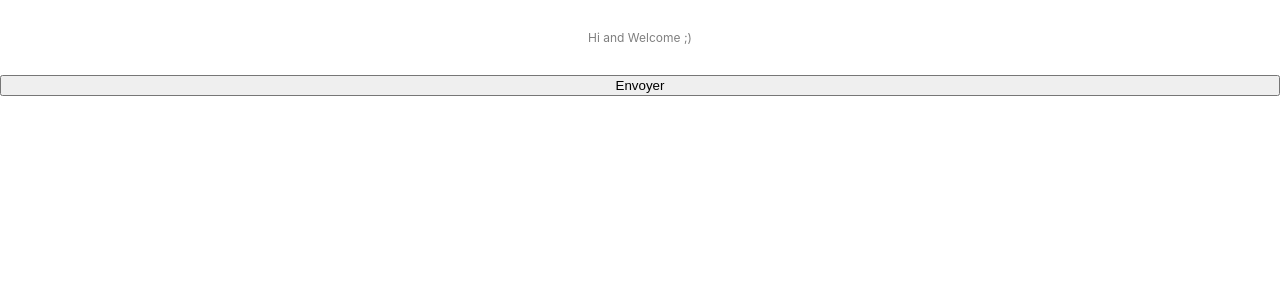
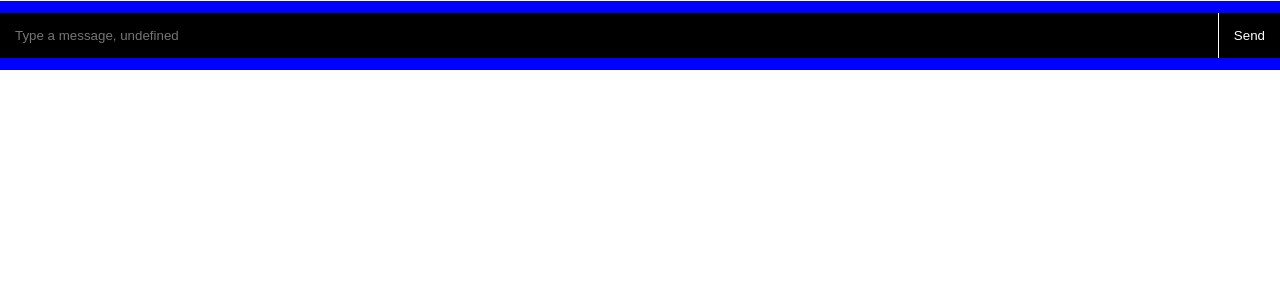
Before and after one commit to lucasbriandbr/lucasetlila.art, a Next.js app in the folder lucasetlila.art/: page /components/ChatBox in a window 1280 px wide. Shown: the top 300 px of the page. Built offline with nearby package versions, Linux system fonts and the light colour scheme.

Commit message:
Mise en place du chatbox, input et bouton d'envoi

```diff
--- a/lucasetlila.art/pages/components/ChatBox.jsx
+++ b/lucasetlila.art/pages/components/ChatBox.jsx
@@ -5,6 +5,7 @@ export default function ChatBox(props) {
 
     const [ error, setError ] = useState()
     const [ success, setSuccess ] = useState()
+    const [ theTimeout, setTheTimeout ] = useState(false)
 
     async function signMessage(message) {
 
@@ -14,15 +15,23 @@ export default function ChatBox(props) {
 
             const signedMessage = await window.solana.signMessage(encodedMessage, "utf8")
 
-            setSuccess('the user accepts the request')
+            setSuccess('Your message has been sent successfully, please wait')
+
+            setTheTimeout(true)
 
             setError('')
 
+            let successTimeout = setTimeout(() => {setSuccess(''), setTheTimeout(false)}, 3500)
+
         } catch(err) {
 
-            setError('the user rejected the request')
+            setError('An error has occured, please retry, please wait')
+
+            setTheTimeout(true)
 
             setSuccess('')
+
+            let errorTimeout = setTimeout(() => {setError(''), setTheTimeout(false)}, 3500)
 
         }
 
@@ -32,13 +41,19 @@ export default function ChatBox(props) {
 
         <div className={styles.ChatBox}>
 
-            <p className={styles.infoConnection}>Hi and Welcome {props.name} ;)</p>
+            <div className={styles.render}></div>
 
-            <button onClick={() => signMessage('je suis un trou de balle')}>Envoyer</button>
+            <div className={styles.inputAndSendButton}>
 
-            {error!==''?<p className={styles.infoError}>{error}</p>:''}
+                <input className={styles.messageInput} type="text" id="name" name="name" required minlength="4" size="10" placeholder={'Type a message, '+props.name}/>
 
-            {success!==''?<p className={styles.infoSuccess}>{success}</p>:''}
+                <button className={styles.sendingButton} onClick={() => signMessage('je suis un trou de balle')} disabled={theTimeout}>Send</button>
+
+            </div>
+
+            {/* {error!==''?<div><p className={styles.infoError}>{error}</p></div>:''}
+
+            {success!==''?<div><p className={styles.infoSuccess}>{success}</p></div>:''} */}
 
         </div>
 
--- a/lucasetlila.art/styles/Chat.module.css
+++ b/lucasetlila.art/styles/Chat.module.css
@@ -1,6 +1,8 @@
 .ChatBox {
     display: flex;
     flex-direction: column;
+    height: 100%;
+    width: 100%;
 }
 
 .infoConnection {
@@ -28,3 +30,50 @@
     opacity: 50%;
     color: lightgreen;
 }
+
+.sendingButton {
+    display: flex;
+    background-color: black;
+    color: white;
+    border: 0px;
+    cursor: pointer;
+    padding: 15px;
+    height: 100%;
+    align-items: center;
+    justify-content: center;
+}
+
+.messageInput {
+    display: flex;
+    background-color: black;
+    border: 0px;
+    color: white;
+    padding: 15px;
+    height: 100%;
+    width: 100%;
+    border-right: 1px solid white;
+    align-items: center;
+    justify-content: center;
+}
+
+.messageInput:active, .messageInput:focus {
+    border: 0px;
+    outline: none;
+    border-right: 1px solid white;
+}
+
+.inputAndSendButton {
+    display: flex;
+    flex-direction: row;
+    width: 100%;
+    background-color: blue;
+    align-items: center;
+    justify-content: center;
+    border-top: 1px solid white;
+    min-height: 70px;
+}
+
+.render {
+    height: 100%;
+    background-color: blueviolet;
+}
```
